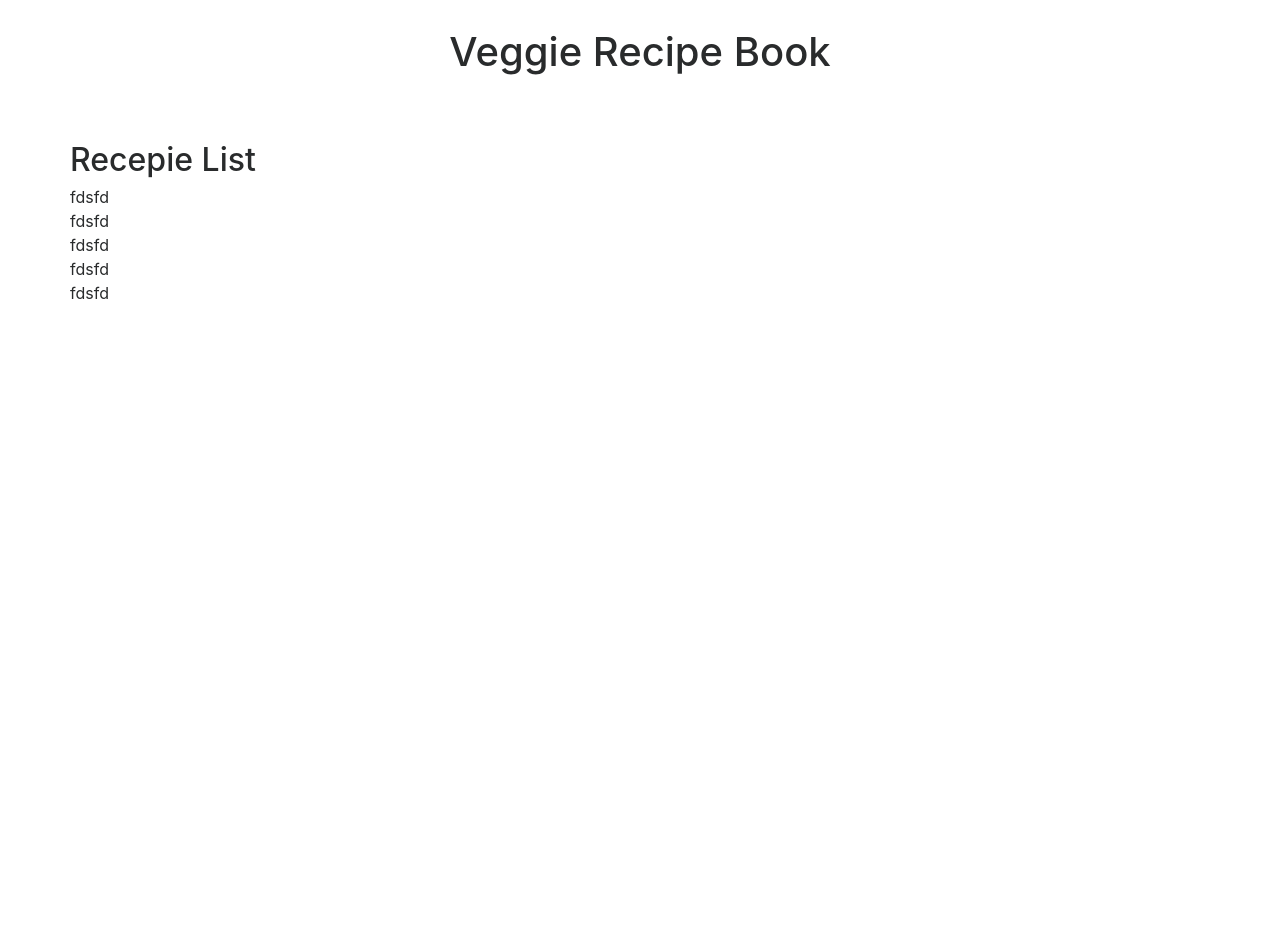
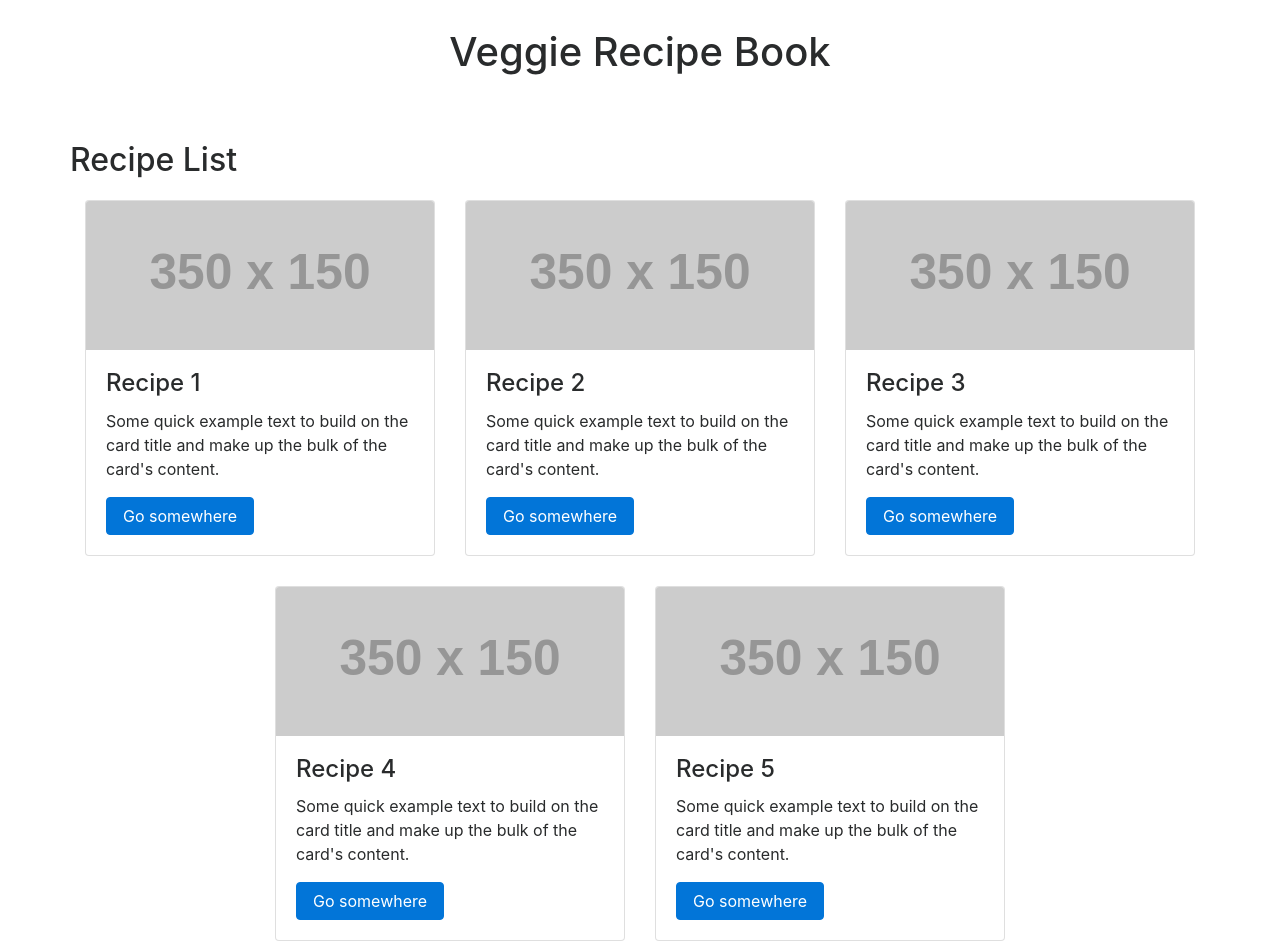
Before and after one commit to andrew-macpherson/veggie-recipe-book, a React app: page / in a window 1280 px wide. Before the commit the page ends 800 px from the top, so only its background shows below. Built offline with nearby package versions, Linux system fonts and the light colour scheme; placeholder pictures from the web are drawn by us.

Commit message:
recipe block component

```diff
--- a/src/app.css
+++ b/src/app.css
@@ -5,3 +5,11 @@ header{
 .container{
   padding:30px 0;
 }
+
+.recipe-list{
+
+}
+.recipe-list > div{
+  width: 350px;
+  margin:15px;
+}
--- a/src/components/RecipeBlock.js
+++ b/src/components/RecipeBlock.js
@@ -4,8 +4,13 @@ export class RecipeBlock extends React.Component{
 
 	render(){
 		return (
-			<div>
-				fdsfd
+			<div className="card">
+				<img className="card-img-top" src={this.props.image} alt="Card image cap" />
+				<div className="card-block">
+					<h4 className="card-title">{this.props.title}</h4>
+					<p className="card-text">Some quick example text to build on the card title and make up the bulk of the card's content.</p>
+					<a href="#" className="btn btn-primary">Go somewhere</a>
+				</div>
 			</div>
 		);
 	}
--- a/src/containers/App.js
+++ b/src/containers/App.js
@@ -1,5 +1,5 @@
 import React from 'react';
-import {RecipeBlock} from '../components/RecipeBlock.js'
+import {RecipeBlock} from '../components/RecipeBlock.js';
 
 
 class App extends React.Component {
@@ -10,13 +10,15 @@ class App extends React.Component {
           <h1>Veggie Recipe Book</h1>
         </header>
         <div className="container">
-          <h2>Recepie List</h2>
+          <h2>Recipe List</h2>
 
-          <RecipeBlock />
-          <RecipeBlock />
-          <RecipeBlock />
-          <RecipeBlock />
-          <RecipeBlock />
+          <div className="recipe-list d-flex justify-content-center flex-wrap">
+            <RecipeBlock title="Recipe 1" image="http://via.placeholder.com/350x150" />
+            <RecipeBlock title="Recipe 2" image="http://via.placeholder.com/350x150" />
+            <RecipeBlock title="Recipe 3" image="http://via.placeholder.com/350x150" />
+            <RecipeBlock title="Recipe 4" image="http://via.placeholder.com/350x150" />
+            <RecipeBlock title="Recipe 5" image="http://via.placeholder.com/350x150" />
+          </div>
 
         </div>
       </div>
```
